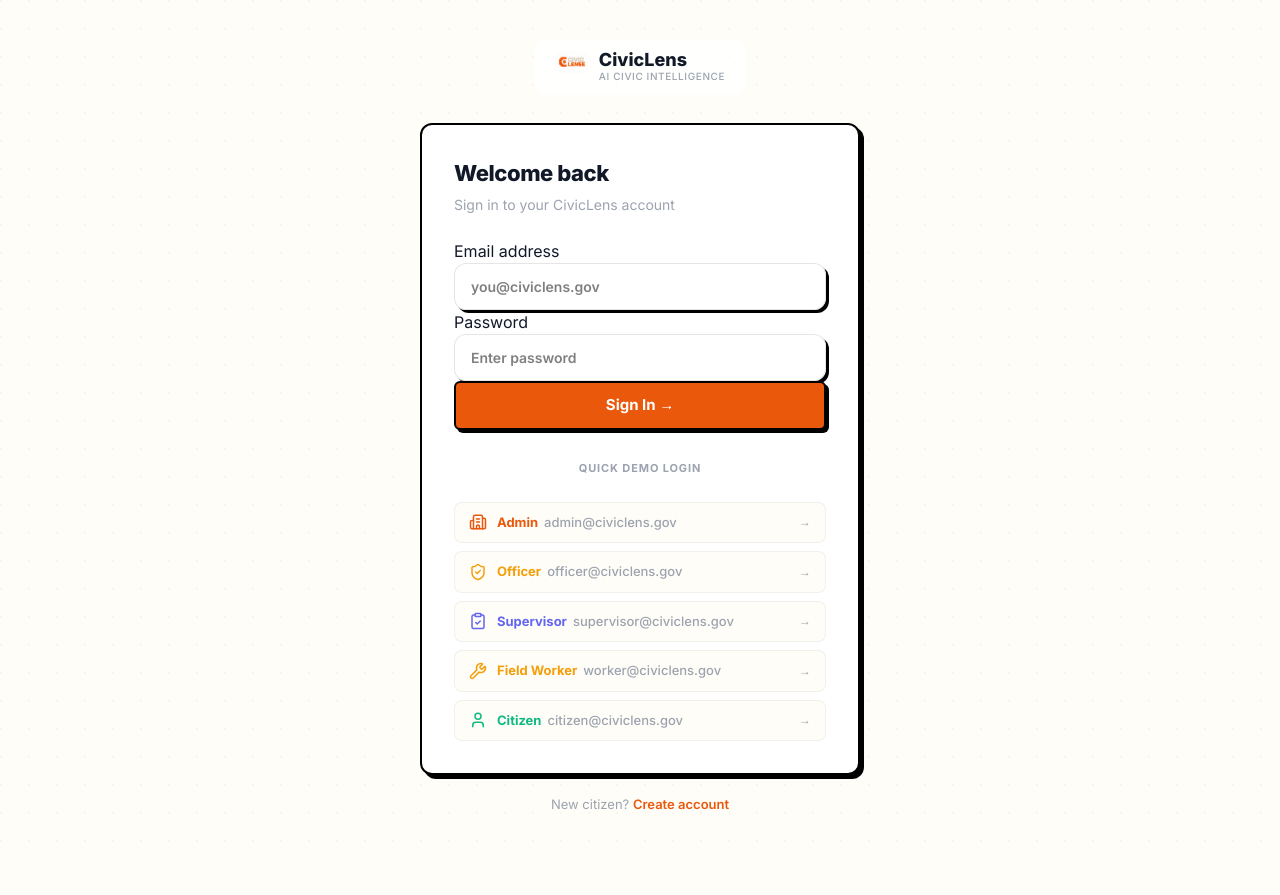
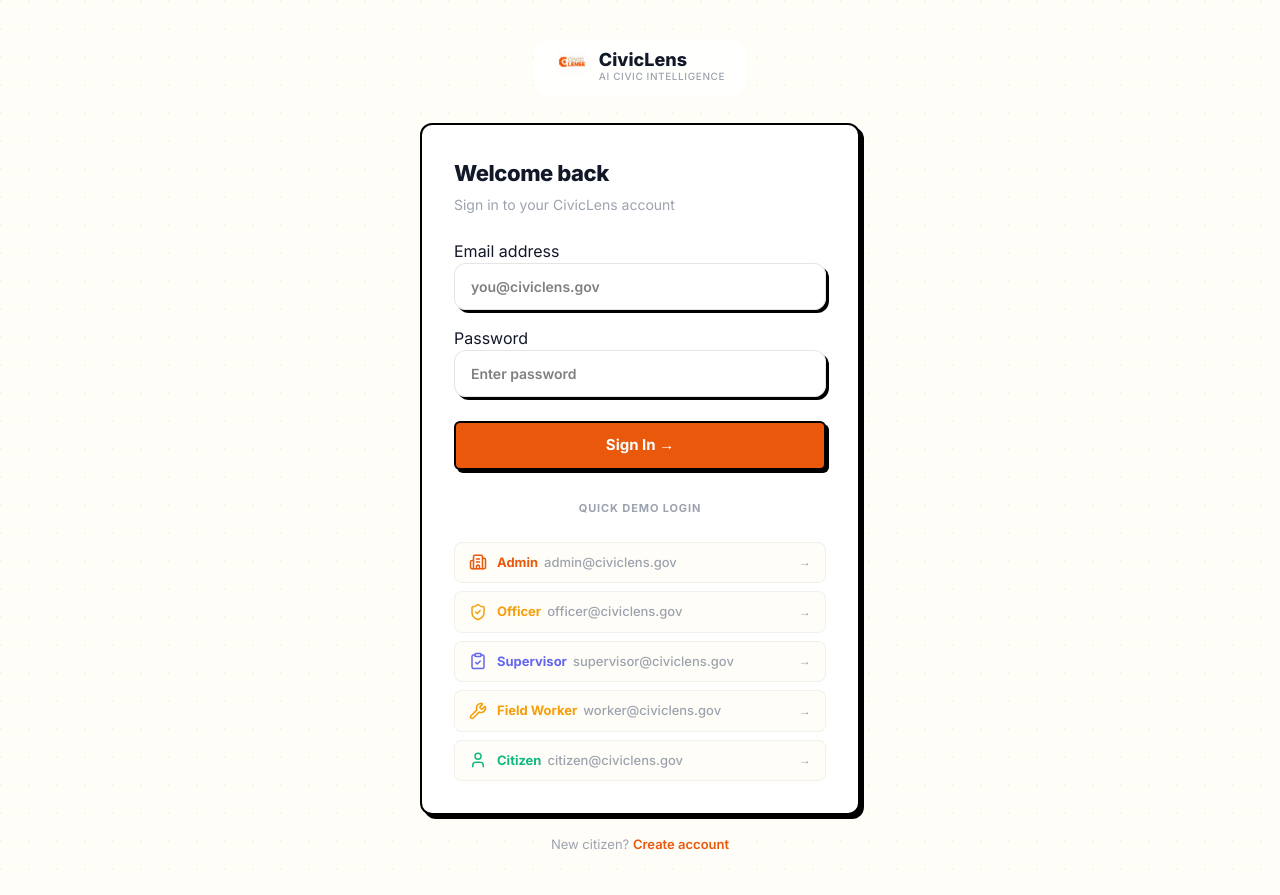
Before and after one commit to pratickdutta/CivicLense, a Next.js app in the folder frontend/: page /login in a window 1280 px wide. Before the commit the page ends 855 px from the top, so only its background shows below. Built offline with nearby package versions, Linux system fonts and the light colour scheme; a web font is replaced by a local one.

Commit message:
fix: added margin to login form groups to prevent password input from overlapping with the sign-in button

```diff
--- a/frontend/src/app/login/page.tsx
+++ b/frontend/src/app/login/page.tsx
@@ -92,12 +92,12 @@
       )}
 
       <form onSubmit={handleLogin}>
-        <div className="form-group">
+        <div className="form-group" style={{ marginBottom: '16px' }}>
           <label className="label">Email address</label>
           <input className="input" type="email" placeholder="you@civiclens.gov"
             value={email} onChange={e => setEmail(e.target.value)} required />
         </div>
-        <div className="form-group">
+        <div className="form-group" style={{ marginBottom: '24px' }}>
           <label className="label">Password</label>
           <input className="input" type="password" placeholder="Enter password"
             value={password} onChange={e => setPassword(e.target.value)} required />
```
